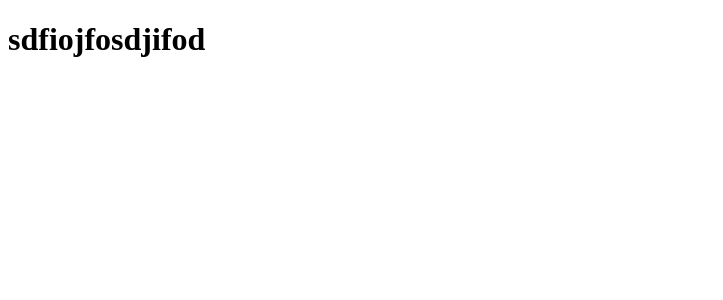
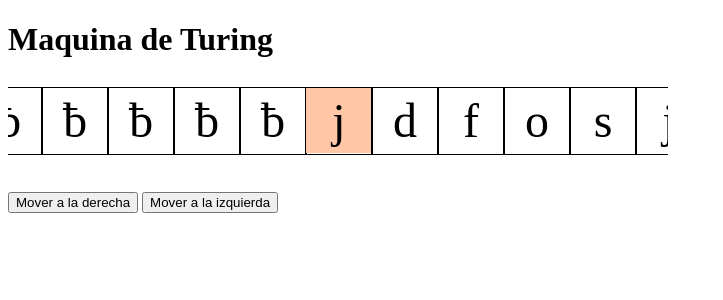
Before and after one commit to MiguelAEG/Turing-simulator, a SvelteKit app: page / in a window 1280 px wide. Shown: the top 300 px of the page, without its empty margins (0-723 px from the left). Built offline with nearby package versions, Linux system fonts and the light colour scheme.

Commit message:
pequeños cambios, falta arreglar estilo

```diff
--- a/src/routes/+page.svelte
+++ b/src/routes/+page.svelte
@@ -1,14 +1,88 @@
 <script lang="ts">
-    import { onMount } from "svelte";
+    import { fly } from "svelte/transition";
 
     import Charbox from "$lib/Charbox.svelte";
 
     const blank = "ƀ";
-    const positionOffset = 5;
+    const positionOffset = 6;
     type Direction = "L" | "R";
 
-    let string = "jdfosjkfguf";
+    let string = "jdfosjkfghtrtrhrthrthruf";
     let position = 0;
+    let directionSign: number;
+
+    let modifiedString = string;
+    let padded = 0;
+
+    $: if (position > string.length - positionOffset - 1) {
+        modifiedString = string.padEnd(positionOffset + position + 1, blank);
+    } else if (position < positionOffset) {
+        padded = positionOffset - position;
+        modifiedString = string.padStart(string.length + padded, blank);
+    } else {
+        modifiedString = string;
+    }
+
+    function move(direction: Direction) {
+        if (direction === "L") {
+            directionSign = -1;
+            position--;
+        } else if (direction === "R") {
+            padded = 0;
+            directionSign = 1;
+            position++;
+        }
+    }
 </script>
 
-<h1>sdfiojfosdjifod</h1>
+<h1>Maquina de Turing</h1>
+
+<section class="strip">
+    <div class="strip_string">
+        {#each modifiedString as char, i}
+            {#key position}
+                <div
+                    class:hidden={i < position - positionOffset ||
+                        i > position + positionOffset + padded}
+                    class:current={i - padded === position ? true : false}
+                    in:fly={{
+                        x: 66 * directionSign,
+                        y: 0,
+                        duration: 500,
+                        opacity: 1,
+                    }}
+                >
+                    <Charbox {char} />
+                </div>
+            {/key}
+        {/each}
+    </div>
+</section>
+
+<form action="" />
+
+<button on:click={() => move("R")}>Mover a la derecha</button>
+<button on:click={() => move("L")}>Mover a la izquierda</button>
+
+<style>
+    .current {
+        background-color: rgb(255, 199, 166);
+    }
+    .hidden {
+        display: none;
+    }
+    .strip {
+        display: flex;
+        justify-content: center;
+        align-items: center;
+        margin-bottom: 2em;
+        height: 80px;
+        overflow: hidden;
+        max-width: 660px;
+    }
+    .strip_string {
+        display: grid;
+        grid-template-columns: repeat(13, 66px);
+        grid-template-rows: 66px;
+    }
+</style>
```
